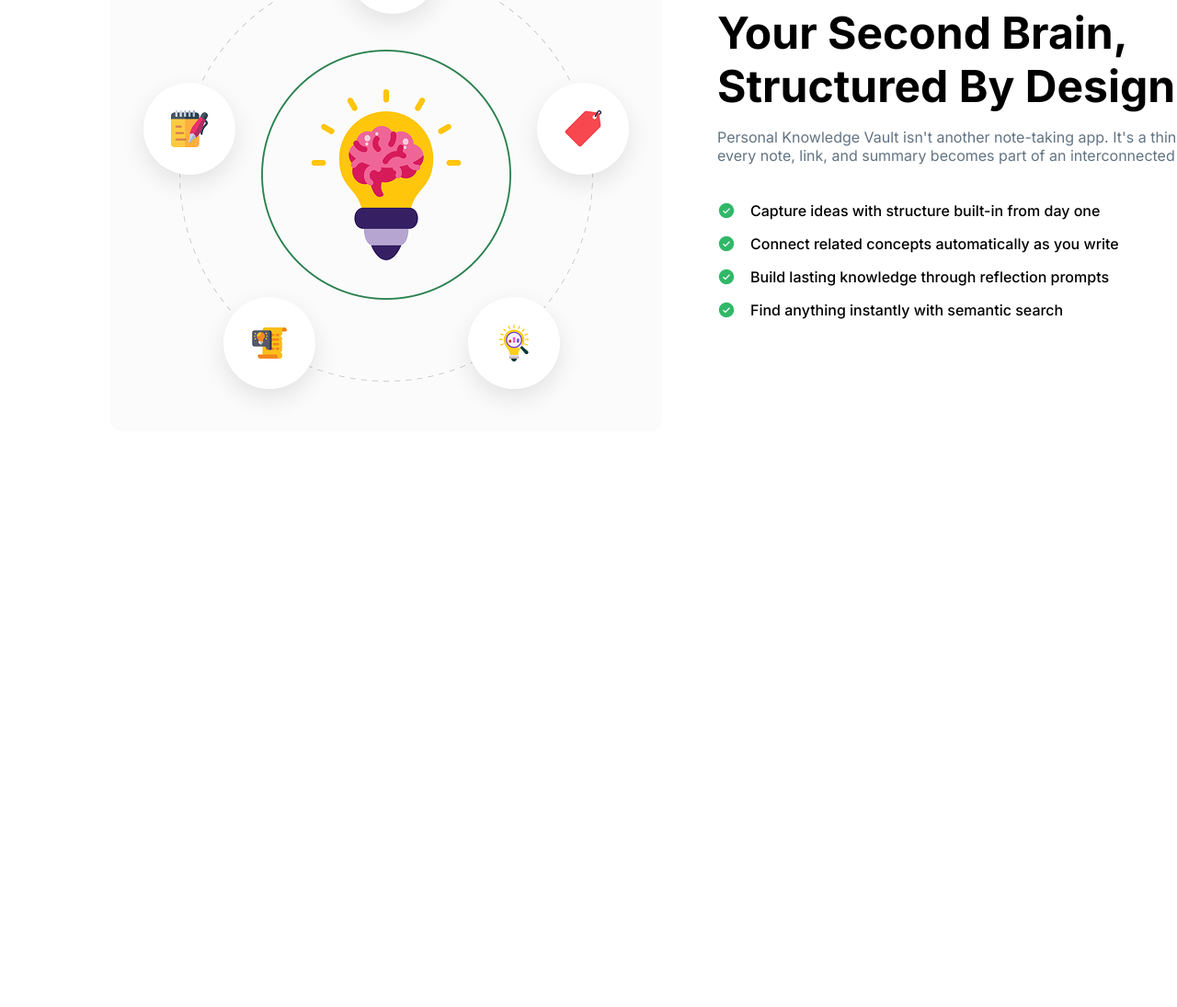
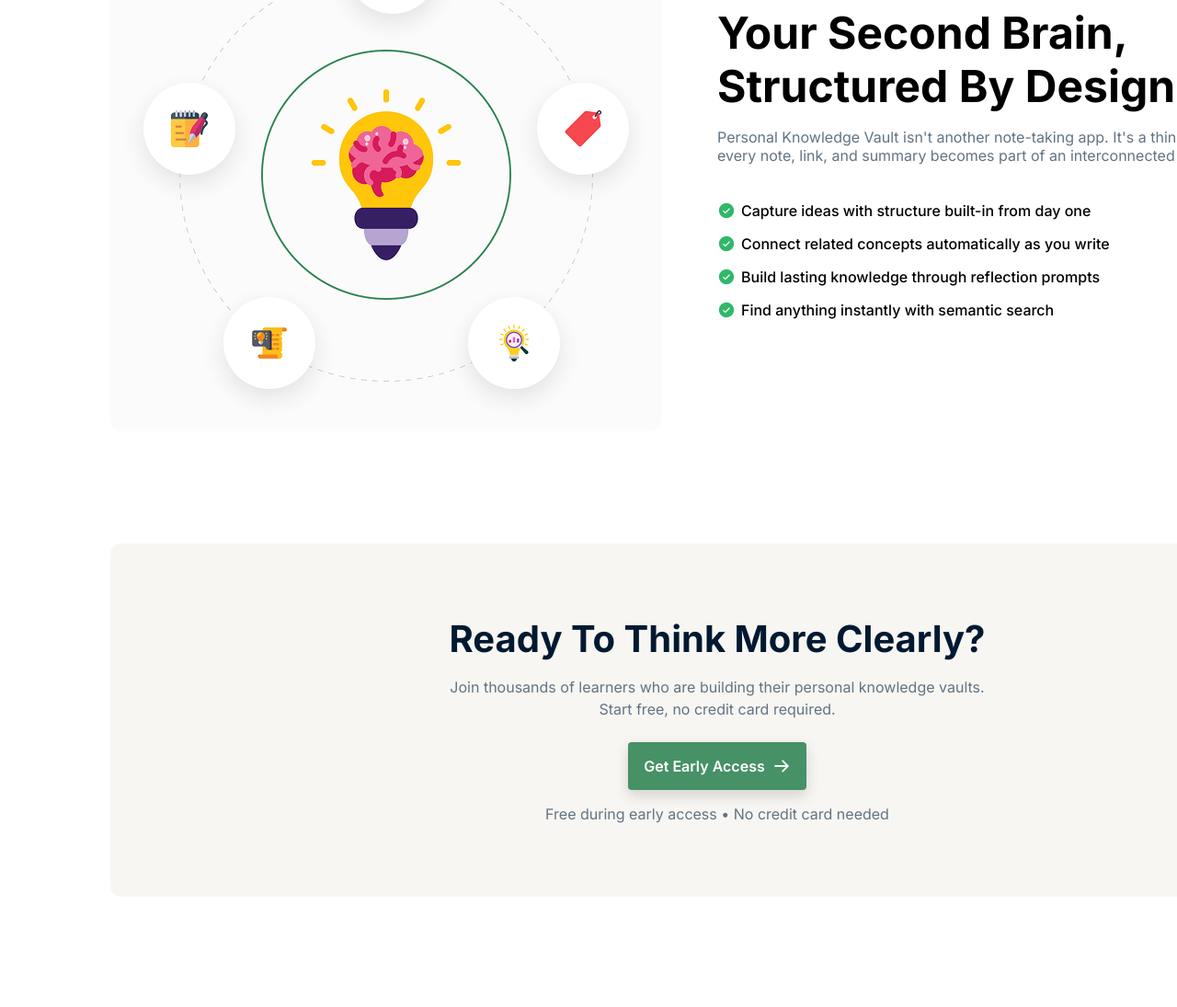
Before and after one commit to sunny2749/1st-Assignment, a plain HTML site: page index.html in a window 1280 px wide. Shown: the part 1498-2593 px from the top of the page at 92% size. Before the commit the page ends 2087 px from the top, so only its background shows below. Drawn offline with Linux system fonts and the light colour scheme.

Commit message:
changes something

```diff
--- a/index.html
+++ b/index.html
@@ -49,7 +49,7 @@
     <!-- Header section end here -->
 
 
-    <!-- note sectoin start here -->
+    <!-- notes sectoin starts here -->
     <section id="note">
         <div class="note-section">
             <header class="header-section">
@@ -88,11 +88,11 @@
             </div>
         </div>
     </section>
-    <!-- note sectoin start here -->
+    <!-- notes sectoin end here -->
 
 
 
-<!-- second brain sectoin start here -->
+<!-- second brain sectoin starts here -->
 <section id="second-brain-section">
     <div class="brain-section">
 
@@ -141,8 +141,30 @@
 
     </div>
 </section>
-<!-- second brain sectoin start here -->
+<!-- second brain sectoin end here -->
 
+
+<!-- Early Access Section starts here -->
+<section id="EAS-Section">
+    <div class="EAS-banner-content">
+        <div class="simple-message">
+            <h2>Ready to think more clearly?</h2>
+            <p>Join thousands of learners who are building their personal knowledge vaults. <br> Start free, no credit card required.</p>
+        </div>
+        <div>
+            <button class="GEA-btn"><span class="btn-text">Get Early Access</span><img class="right-arrow" src="./assets/ArrowRight.png" alt=""></button>
+        </div>
+        <div class="ending-msg">
+            <p>Free during early access • No credit card needed</p></div>
+        </div>
+</section>
+<!-- Early Access Section end here -->
+
+
+<!-- Footer section starts here -->
+<section>
+</section>
+<!-- Footer section end here -->
 
 
 </body>
--- a/styles/style.css
+++ b/styles/style.css
@@ -136,7 +136,6 @@ button:hover{
     width: 251px;
     height: 52px;
     justify-content: center;
-    align-items: center;
     padding: 12px 16px 12px 16px;
     border-radius: 4px;
     background-color: #469165;
@@ -171,7 +170,7 @@ button:hover{
     cursor: pointer;
 }
 .banner-btn2:hover{
-     background-color: darkblue;
+    background-color: darkblue;
 }
 
 
@@ -188,7 +187,7 @@ margin-right: 8px;
 }
 
 
-/* Design for note section */
+/* Design for notes section */
 #note .header-section{
     width: 85%;
     max-width: 1360px;
@@ -344,7 +343,7 @@ margin-right: 8px;
 
 .right-section .feature-item{
     display: flex;
-    gap:16px;
+    gap: 6px;
 }
 .feature-item p{
     font-size: 16px;
@@ -359,3 +358,88 @@ margin-right: 8px;
     flex-direction: column;
     gap: 16px;
 }
+
+
+#EAS-Section{
+    padding: 2px 120px 120px 120px;
+}
+
+.EAS-banner-content{
+    background-color: #F7F6F2;
+    width: 1320px;
+    height: 384px;
+    margin: 0px auto;
+    display: flex;
+    flex-direction: column;
+    align-items: center;
+    text-align: center;
+    padding: 80px 40px;
+    border-radius: 12px;
+}
+
+.EAS-banner-content .simple-message h2{
+    font-size: 40px;
+    font-style: Bold;
+    font-weight: 700;
+    line-height: 48px;
+    text-align: center;
+    font-family: Inter;
+    text-transform: capitalize;
+    color: #001931;
+    margin-bottom: 16px;
+}
+
+.EAS-banner-content .simple-message p{
+    font-size: 16px;
+    font-weight: 400;
+    line-height: 24px;
+    letter-spacing: 0%;
+    text-align: center;
+    font-family: Inter;
+    margin-bottom: 24px;
+    color: #627382;
+}
+
+.EAS-banner-content .GEA-btn{
+    width: 194px;
+    height: 52px;
+    display: flex;
+    flex-direction: row;
+    justify-content: center;
+    align-items: center;
+    gap: 10;
+    padding: 12px 16px 12px 16px;
+    border-radius: 4px;
+    background-color: #469165;
+    box-shadow: 0px 6px 15px rgba(0, 0, 0, 0.15);
+    border: none;
+    display: flex;
+    align-items: center;
+    gap: 8px;
+    cursor: pointer;
+    justify-content: center;
+    margin-bottom: 16px;
+}
+
+.GEA.btn:hover{
+    background-color: darkblue;
+}
+
+.GEA-btn .btn-text{
+    color: #FFFFFF;
+    font-size: 16px;
+    font-weight: 600;
+    line-height: 19px;
+    font-family: Inter;
+    text-transform: capitalize;
+}
+
+
+.EAS-banner-content .ending-msg{
+    font-family: Inter;
+    font-size: 16px;
+    font-weight: 400;
+    line-height: 20px;
+    text-align: center;
+    color: #627382;
+}
```
